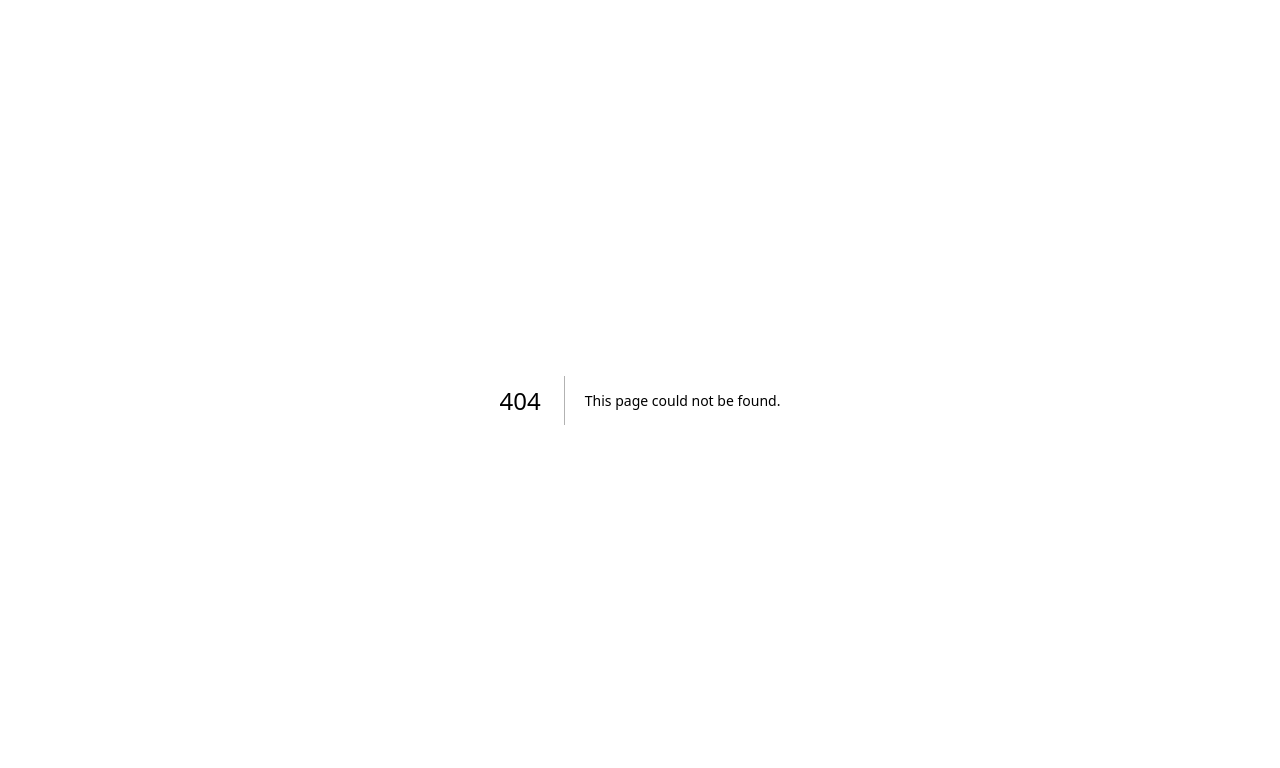
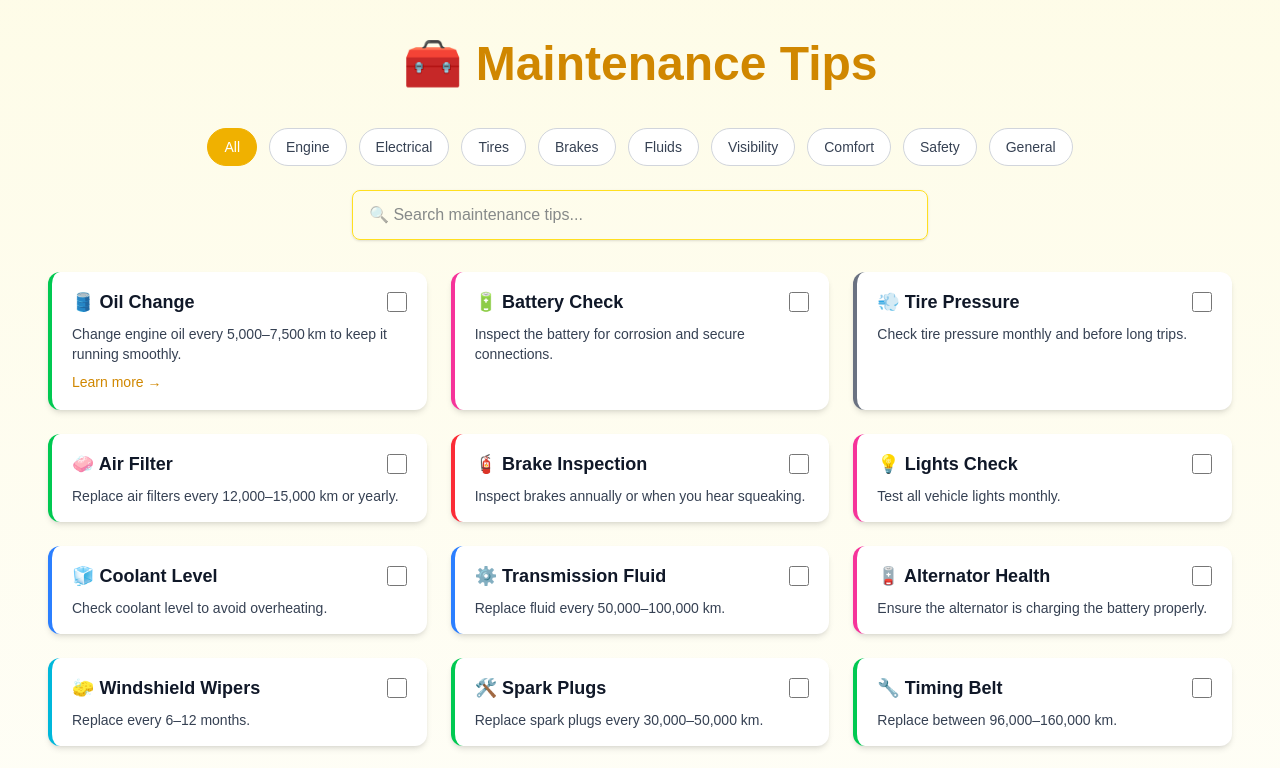
Before and after one commit to RYeeAnn/Speedie, a Next.js app: page /pages/MaintenancePage in a window 1280 px wide. Before the commit this address had no page. Shown: the top 768 px of the page. Built offline with nearby package versions, Linux system fonts and the light colour scheme.

Commit message:
maintenance update

```diff
--- a/package.json
+++ b/package.json
@@ -9,6 +9,7 @@
     "lint": "next lint"
   },
   "dependencies": {
+    "clsx": "^2.1.1",
     "framer-motion": "^12.23.0",
     "next": "15.3.5",
     "react": "^19.0.0",
--- a/src/app/globals.css
+++ b/src/app/globals.css
@@ -39,3 +39,20 @@ body {
 .animate-fade-in-up {
   animation: fade-in-up 0.25s ease-out;
 }
+
+.perspective {
+  perspective: 1000px;
+}
+
+.preserve-3d {
+  transform-style: preserve-3d;
+}
+
+.backface-hidden {
+  backface-visibility: hidden;
+  -webkit-backface-visibility: hidden;
+}
+
+.rotate-y-180 {
+  transform: rotateY(180deg);
+}
--- a/src/app/page.tsx
+++ b/src/app/page.tsx
@@ -18,9 +18,9 @@ const features = [
     color: "bg-purple-400",
   },
   {
-    label: "🔧 Maintenance Tips (Soon)",
-    href: "#",
-    active: false,
+    label: "🔧 Maintenance Tips",
+    href: "/pages/MaintenancePage",
+    active: true,
     color: "bg-green-400",
   },
   {
--- /dev/null
+++ b/src/app/pages/MaintenancePage/page.tsx
@@ -0,0 +1,158 @@
+"use client";
+
+import { useEffect, useState } from "react";
+import { motion } from "framer-motion";
+import clsx from "clsx";
+
+type Tip = {
+  title: string;
+  description: string;
+  category: string;
+  link?: string;
+};
+
+const maintenanceTips: Tip[] = [
+  { title: "🛢️ Oil Change", category: "Engine", description: "Change engine oil every 5,000–7,500 km to keep it running smoothly.", link: "https://www.consumerreports.org/cars/car-maintenance/oil-change-intervals-a1068897194/" },
+  { title: "🔋 Battery Check", category: "Electrical", description: "Inspect the battery for corrosion and secure connections." },
+  { title: "💨 Tire Pressure", category: "Tires", description: "Check tire pressure monthly and before long trips." },
+  { title: "🧼 Air Filter", category: "Engine", description: "Replace air filters every 12,000–15,000 km or yearly." },
+  { title: "🧯 Brake Inspection", category: "Brakes", description: "Inspect brakes annually or when you hear squeaking." },
+  { title: "💡 Lights Check", category: "Electrical", description: "Test all vehicle lights monthly." },
+  { title: "🧊 Coolant Level", category: "Fluids", description: "Check coolant level to avoid overheating." },
+  { title: "⚙️ Transmission Fluid", category: "Fluids", description: "Replace fluid every 50,000–100,000 km." },
+  { title: "🪫 Alternator Health", category: "Electrical", description: "Ensure the alternator is charging the battery properly." },
+  { title: "🧽 Windshield Wipers", category: "Visibility", description: "Replace every 6–12 months." },
+  { title: "🛠️ Spark Plugs", category: "Engine", description: "Replace spark plugs every 30,000–50,000 km." },
+  { title: "🔧 Timing Belt", category: "Engine", description: "Replace between 96,000–160,000 km." },
+  { title: "🧼 Cabin Air Filter", category: "Comfort", description: "Replace yearly for clean interior air." },
+  { title: "🛞 Wheel Alignment", category: "Tires", description: "Check yearly to reduce tire wear." },
+  { title: "🛠️ Fuel System", category: "Engine", description: "Clean fuel system to improve performance." },
+  { title: "🧰 Power Steering Fluid", category: "Fluids", description: "Top off or change around 80,000 km." },
+  { title: "🧯 Emergency Kit", category: "Safety", description: "Include jumper cables, flashlight, and first aid." },
+  { title: "📆 Scheduled Service", category: "General", description: "Follow your car’s factory service schedule." },
+  { title: "🧊 AC System Check", category: "Comfort", description: "Inspect AC system yearly for cooling." },
+  { title: "🪞 Mirrors & Windows", category: "Visibility", description: "Keep mirrors and glass clean." },
+  { title: "🪛 Lug Nuts Torque", category: "Tires", description: "Check torque after wheel service." },
+  { title: "🛢️ Differential Fluid", category: "Fluids", description: "Change for AWD/4WD per schedule." },
+  { title: "🔌 Battery Terminals", category: "Electrical", description: "Clean to prevent corrosion." },
+  { title: "🛠️ Underbody Wash", category: "General", description: "Wash undercarriage after winter or off-roading." },
+  { title: "🔒 Lock Lubrication", category: "General", description: "Lubricate door locks and hinges regularly." },
+];
+
+const categories = ["All", ...new Set(maintenanceTips.map(t => t.category))];
+
+export default function MaintenancePage() {
+  const [selectedCategory, setSelectedCategory] = useState("All");
+  const [checkedTips, setCheckedTips] = useState<string[]>([]);
+  const [search, setSearch] = useState("");
+
+  useEffect(() => {
+    const saved = localStorage.getItem("checkedTips");
+    if (saved) setCheckedTips(JSON.parse(saved));
+  }, []);
+
+  useEffect(() => {
+    localStorage.setItem("checkedTips", JSON.stringify(checkedTips));
+  }, [checkedTips]);
+
+  const toggleChecked = (title: string) => {
+    setCheckedTips(prev =>
+      prev.includes(title) ? prev.filter(t => t !== title) : [...prev, title]
+    );
+  };
+
+  const filteredTips = maintenanceTips.filter(
+    tip =>
+      (selectedCategory === "All" || tip.category === selectedCategory) &&
+      tip.title.toLowerCase().includes(search.toLowerCase())
+  );
+
+  return (
+    <main className="min-h-screen bg-gradient-to-b from-yellow-50 to-white text-gray-900 py-10 px-4 md:px-12">
+      <h1 className="text-4xl md:text-5xl font-extrabold text-center mb-10 text-yellow-600">
+        🧰 Maintenance Tips
+      </h1>
+
+      {/* Filters */}
+      <div className="flex flex-wrap justify-center gap-3 mb-6">
+        {categories.map(cat => (
+          <button
+            key={cat}
+            onClick={() => setSelectedCategory(cat)}
+            className={clsx(
+              "px-4 py-2 rounded-full border text-sm font-medium transition",
+              selectedCategory === cat
+                ? "bg-yellow-500 text-white border-yellow-500"
+                : "bg-white text-gray-700 border-gray-300 hover:bg-yellow-100"
+            )}
+          >
+            {cat}
+          </button>
+        ))}
+      </div>
+
+      {/* Search */}
+      <div className="max-w-xl mx-auto mb-8">
+        <input
+          type="text"
+          placeholder="🔍 Search maintenance tips..."
+          className="w-full border border-yellow-300 rounded-lg px-4 py-3 shadow-sm focus:outline-none focus:ring-2 focus:ring-yellow-400"
+          value={search}
+          onChange={e => setSearch(e.target.value)}
+        />
+      </div>
+
+      {/* Cards */}
+      <div className="grid grid-cols-1 sm:grid-cols-2 lg:grid-cols-3 gap-6 max-w-7xl mx-auto">
+        {filteredTips.map((tip, index) => (
+          <motion.div
+            key={index}
+            initial={{ opacity: 0, y: 10 }}
+            animate={{ opacity: 1, y: 0 }}
+            transition={{ duration: 0.3, delay: index * 0.02 }}
+            className={clsx(
+              "rounded-xl border-l-4 shadow-md px-5 py-4 relative bg-white hover:shadow-lg transition cursor-pointer",
+              {
+                "border-yellow-500": tip.category === "General",
+                "border-green-500": tip.category === "Engine",
+                "border-blue-500": tip.category === "Fluids",
+                "border-purple-500": tip.category === "Comfort",
+                "border-red-500": tip.category === "Brakes",
+                "border-pink-500": tip.category === "Electrical",
+                "border-gray-500": tip.category === "Tires",
+                "border-cyan-500": tip.category === "Visibility",
+                "border-black": tip.category === "Safety",
+              }
+            )}
+            onClick={() => toggleChecked(tip.title)}
+          >
+            <div className="flex items-center justify-between gap-3">
+              <h2 className={clsx("font-semibold text-lg", checkedTips.includes(tip.title) && "line-through text-gray-400")}>
+                {tip.title}
+              </h2>
+              <input
+                type="checkbox"
+                checked={checkedTips.includes(tip.title)}
+                onChange={() => toggleChecked(tip.title)}
+                className="w-5 h-5 text-yellow-500 accent-yellow-500"
+                onClick={(e) => e.stopPropagation()}
+              />
+            </div>
+            <p className="mt-2 text-sm text-gray-700">{tip.description}</p>
+            {tip.link && (
+              <a
+                href={tip.link}
+                target="_blank"
+                rel="noopener noreferrer"
+                className="text-sm text-yellow-600 mt-2 inline-block hover:underline"
+                onClick={e => e.stopPropagation()}
+              >
+                Learn more →
+              </a>
+            )}
+          </motion.div>
+        ))}
+      </div>
+    </main>
+  );
+}
--- a/src/app/pages/WarningLightsPage/page.tsx
+++ b/src/app/pages/WarningLightsPage/page.tsx
@@ -209,7 +209,7 @@ export default function WarningLightsPage() {
     const [activeTab, setActiveTab] = useState("Meaning");
 
   return (
-    <main className="min-h-screen px-4 py-6 bg-white relative">
+    <main className="min-h-screen px-4 py-6 bg-gradient-to-b from-yellow-50 to-white relative">
       {/* Back button */}
       <div className="mb-4">
         <Link href="/" passHref>
```
Also changed, not shown: 1 other file (tests, documents, lock files or other folders).
